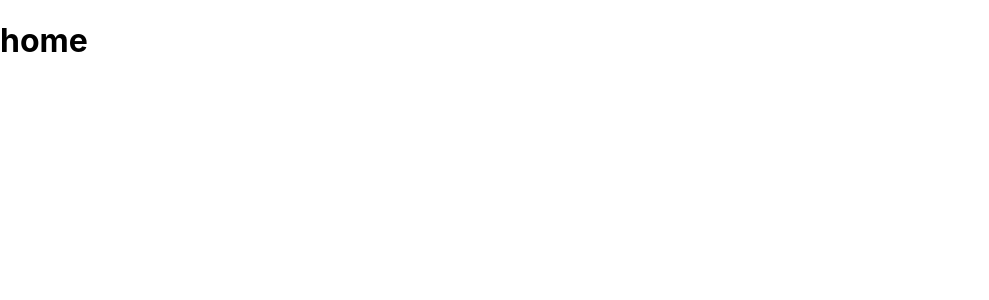
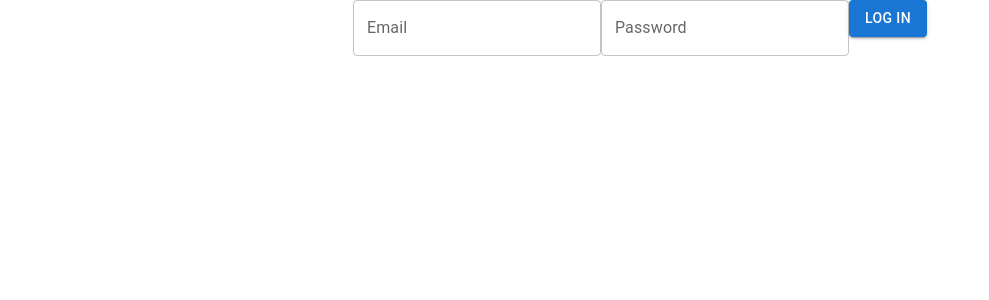
Before and after one commit to KrugerProjectsX/react-contra-el-flat, a React (Create React App) app: page / in a window 1280 px wide. Shown: the top 300 px of the page, without its empty margins (0-989 px from the left). Built offline with nearby package versions, Linux system fonts and the light colour scheme.

Commit message:
login base

```diff
--- a/src/App.js
+++ b/src/App.js
@@ -1,10 +1,13 @@
 import { Route, Routes } from "react-router-dom";
+import { Login } from "./pages/Login";
 import { Home } from "./pages/Home";
+import "./App.css"
 
 function App() {
   return (
     <Routes>
-      <Route path={"/"} element={<Home/>}/>
+      <Route path={"/"} element={<Login/>}/>
+      <Route path={"/dashboard"} element={<Home/>}/>
     </Routes>
   );
 }
--- /dev/null
+++ b/src/pages/Login.js
@@ -0,0 +1,64 @@
+import { useRef } from "react";
+import Box from "@mui/material/Box";
+import TextField from "@mui/material/TextField";
+import Button from '@mui/material/Button';
+import { collection, getDocs, query, where } from "firebase/firestore";
+import { db } from "../firebase";
+
+const Login = () => {
+
+    const email = useRef("");
+    const password = useRef("");
+    const userRef = collection(db, 'users');
+
+    const login = async (e) => {
+        e.preventDefault();
+        const search = query(userRef, where('email', "==" , email.current.value))
+        const result = await getDocs(search);
+        if(result.docs.length > 0){
+            const user = result.docs[0].data()
+            if(user.password === password.current.value){
+                console.log("redirect")
+            }else{
+                console.log("email or password incorrect")
+            }
+        }else{
+            console.log("email or password incorrect")
+        }
+    };
+
+  return (
+    <>
+    <div className="flex justify-center">
+      <Box
+        onSubmit={login}
+        component="form"
+        noValidate
+        autoComplete="off"
+      >
+        <TextField
+          inputRef={email}
+          id="outlined-basic"
+          label="Email"
+          variant="outlined"
+          type="email"
+          className=""
+        />
+
+        <TextField
+          inputRef={password}
+          id="outlined-basic"
+          label="Password"
+          variant="outlined"
+          type="password"
+        />
+
+        <Button variant="contained" type="submit">Log in</Button>
+
+      </Box>
+    </div>
+    </>
+  );
+};
+
+export { Login };
```
